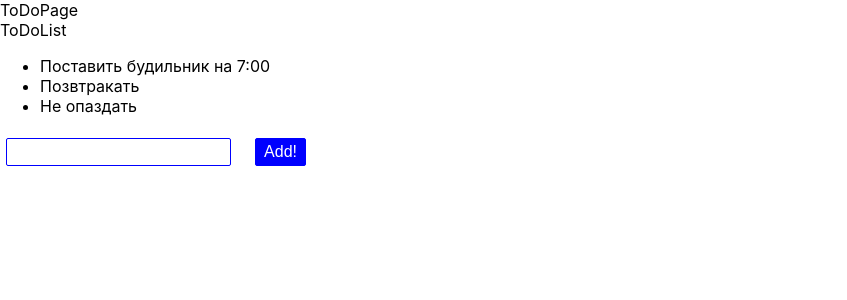
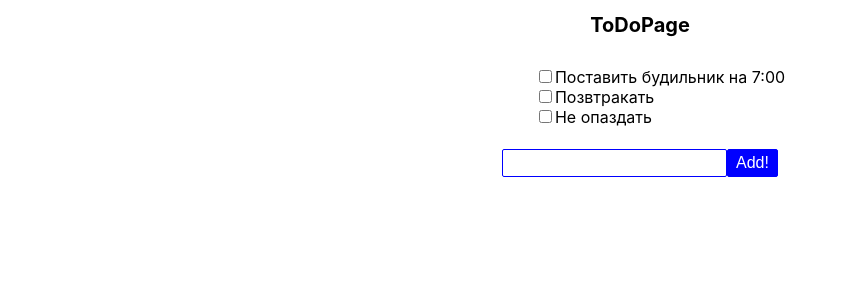
Before and after one commit to fs/itis-course-2020-2021-fe, a React (Create React App) app: page / in a window 1280 px wide. Shown: the top 300 px of the page, without its empty margins (0-847 px from the left). Built offline with nearby package versions, Linux system fonts and the light colour scheme.

Commit message:
ui completed

```diff
--- a/src/components/atoms/Button/Button.js
+++ b/src/components/atoms/Button/Button.js
@@ -9,12 +9,23 @@ const StyledButton = styled.button(
     border: 1px solid blue;
     padding: 4px 8px;
     cursor: pointer;
+
+    :disabled {
+      border: 1px solid gray;
+      background-color: grey;
+      color: white;
+      cursor: auto;
+    }
 `,
 );
 
 const Button = (props) => {
-  const { primary, children } = props;
-  return <StyledButton primary={primary}>{children}</StyledButton>;
+  const { primary, children, ...otherProps } = props;
+  return (
+    <StyledButton primary={primary} {...otherProps}>
+      {children}
+    </StyledButton>
+  );
 };
 
 export default Button;
--- /dev/null
+++ b/src/components/atoms/Checkbox/Checkbox.js
@@ -0,0 +1,9 @@
+import styled from 'styled-components';
+
+const StyledCheckBox = styled.input`
+  cursor: pointer;
+`;
+
+const CheckBox = (props) => <StyledCheckBox {...props} type="checkbox" />;
+
+export default CheckBox;
--- /dev/null
+++ b/src/components/atoms/Checkbox/index.js
@@ -0,0 +1 @@
+export { default } from './Checkbox';
--- a/src/components/atoms/Input/Input.js
+++ b/src/components/atoms/Input/Input.js
@@ -5,8 +5,16 @@ const StyledInput = styled.input`
   border-radius: 2px;
   border: 1px solid blue;
   padding: 4px 8px;
+
+  :focus {
+    border: 1px solid blue;
+  }
+
+  :disabled {
+    border: 1px solid gray;
+  }
 `;
 
-const Input = () => <StyledInput />;
+const Input = ({ ...props }) => <StyledInput {...props} />;
 
 export default Input;
--- a/src/components/molecules/ToDoForm/ToDoForm.js
+++ b/src/components/molecules/ToDoForm/ToDoForm.js
@@ -10,10 +10,12 @@ const Wrapper = styled.div`
   max-width: 300px;
 `;
 
-const ToDoForm = () => (
+const ToDoForm = ({ disabled }) => (
   <Wrapper>
-    <Input />
-    <Button primary>Add!</Button>
+    <Input disabled={disabled} />
+    <Button primary disabled={disabled}>
+      Add!
+    </Button>
   </Wrapper>
 );
 
--- a/src/components/molecules/ToDoList/ToDoList.js
+++ b/src/components/molecules/ToDoList/ToDoList.js
@@ -1,16 +1,22 @@
+import styled from 'styled-components';
+import CheckBox from '../../atoms/Checkbox';
 import ToDoListItem from '../../atoms/ToDoListItem/ToDoListItem';
+
+const List = styled.ul`
+  list-style: none;
+`;
 
 const ToDoList = (props) => {
   const { list } = props;
   return (
-    <>
-      <div>ToDoList</div>
-      <ul>
-        {list.map((listItem) => (
-          <ToDoListItem>{listItem.text}</ToDoListItem>
-        ))}
-      </ul>
-    </>
+    <List>
+      {list.map((listItem) => (
+        <ToDoListItem>
+          <CheckBox />
+          {listItem.text}
+        </ToDoListItem>
+      ))}
+    </List>
   );
 };
 
--- a/src/components/pages/ToDoPage/ToDoPage.js
+++ b/src/components/pages/ToDoPage/ToDoPage.js
@@ -1,14 +1,27 @@
+import styled from 'styled-components';
 import ToDoList from '../../molecules/ToDoList';
 import ToDoForm from '../../molecules/ToDoForm';
+
+const Wrapper = styled.div`
+  max-width: 400px;
+  margin: 0 auto;
+  display: flex;
+  flex-direction: column;
+  align-items: center;
+`;
+
+const Title = styled.h1`
+  font-size: 20px;
+`;
 
 const list = [{ text: 'Поставить будильник на 7:00' }, { text: 'Позвтракать' }, { text: 'Не опаздать' }];
 
 const ToDoPage = () => (
-  <>
-    <div>ToDoPage</div>
+  <Wrapper>
+    <Title>ToDoPage</Title>
     <ToDoList list={list} />
     <ToDoForm />
-  </>
+  </Wrapper>
 );
 
 export default ToDoPage;
```
